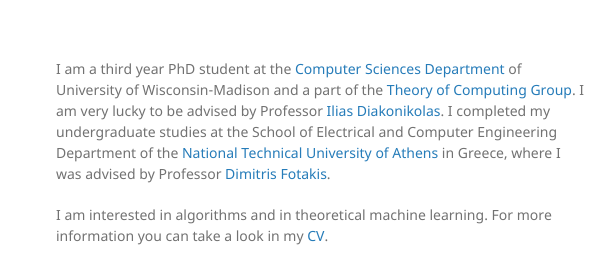
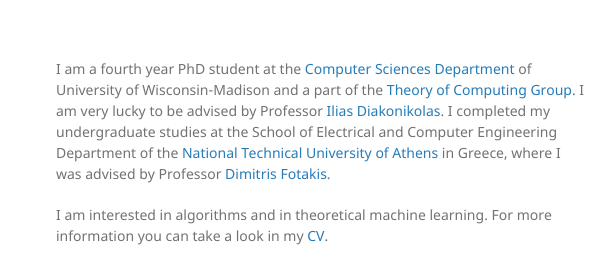
Before and after one commit to nikoszarifis/nikoszarifis.github.io, a plain HTML site: page index.html in a window 1280 px wide. Shown: the top 263 px of the page, 484-1098 px from the left. Drawn offline with nearby package versions, Linux system fonts and the light colour scheme.

Commit message:
new commit

```diff
--- a/index.html
+++ b/index.html
@@ -105,7 +105,7 @@
     </header>
     <section>
 
-      <p>I am a third year PhD student at the <a href="https://cs.wisc.edu">Computer Sciences
+      <p>I am a fourth year PhD student at the <a href="https://cs.wisc.edu">Computer Sciences
 Department</a> of University of Wisconsin-Madison and a part
 of the <a href="https://research.cs.wisc.edu/areas/theory/">Theory of Computing Group</a>.
 I am very lucky to be advised by Professor <a href="http://iliasdiakonikolas.org">Ilias
```
